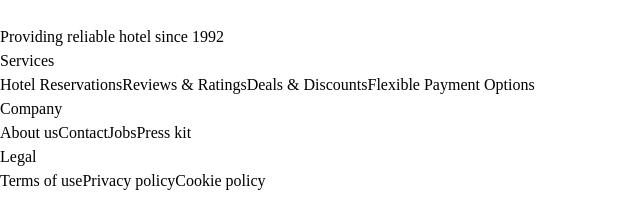
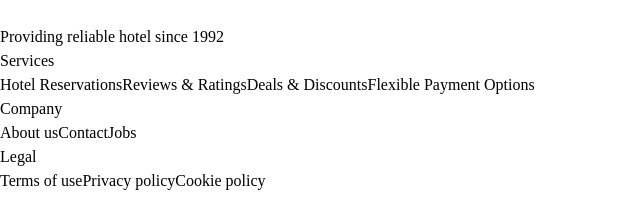
Before and after one commit to khan-fardin/stay-sphere, a React (Vite) app: page / in a window 1280 px wide. Shown: the part 6945-7156 px from the top of the page, without its empty margins (0-640 px from the left). Built offline with nearby package versions, Linux system fonts and the light colour scheme; no server answers.

Commit message:
footer edit1

```diff
--- a/src/Components/Footer.jsx
+++ b/src/Components/Footer.jsx
@@ -26,7 +26,7 @@ const Footer = () => {
                     <a className="link link-hover">About us</a>
                     <a className="link link-hover">Contact</a>
                     <a className="link link-hover">Jobs</a>
-                    <a className="link link-hover">Press kit</a>
+                    {/* <a className="link link-hover">Press kit</a> */}
                 </nav>
                 <nav>
                     <h6 className="footer-title">Legal</h6>
```
